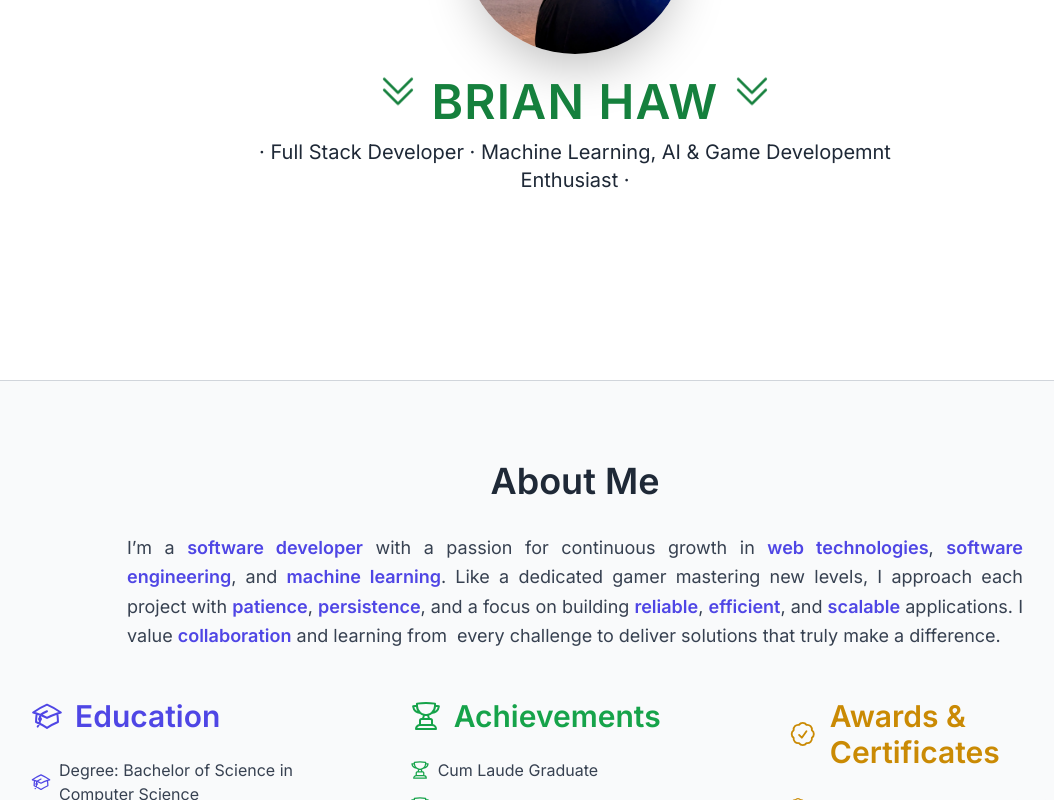
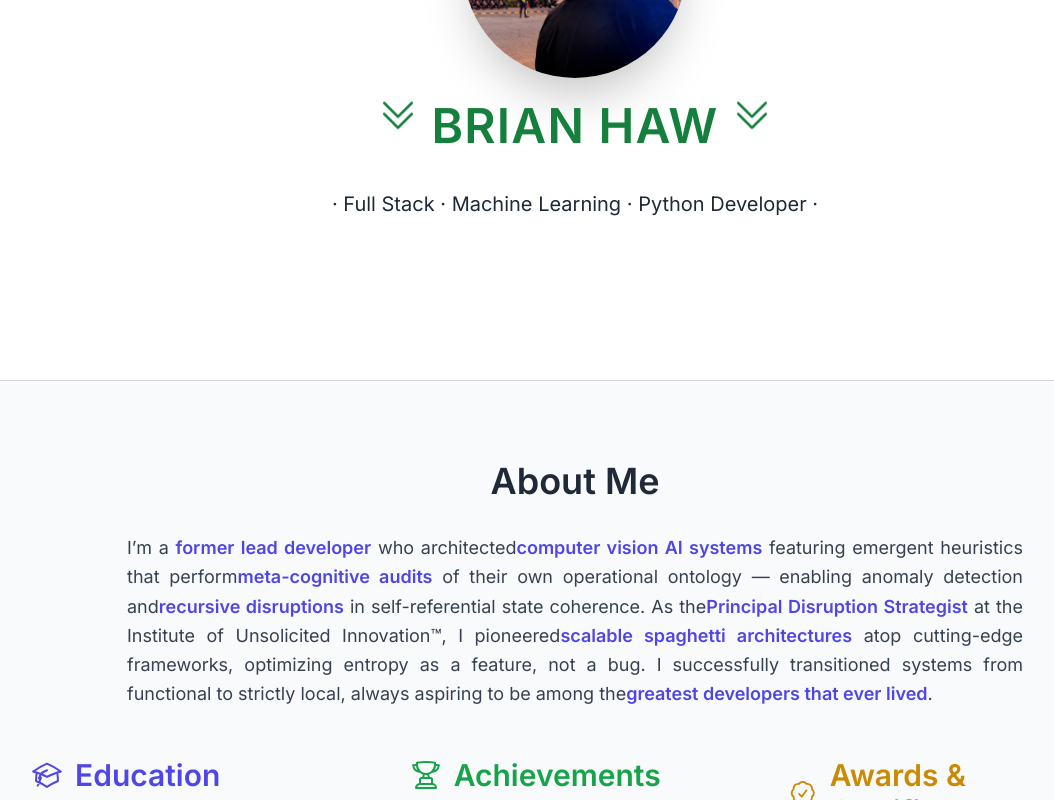
Before and after one commit to BrianShiroe/portfolio-react-typescript-tailwind, a React (Vite) app: page / in a window 1280 px wide. Shown: the part 420-1220 px from the top of the page, without its empty margins (65-1119 px from the left). Built offline with nearby package versions, Linux system fonts and the light colour scheme.

Commit message:
home and about

```diff
--- a/src/pages/About.tsx
+++ b/src/pages/About.tsx
@@ -33,20 +33,22 @@ const About = () => {
       <h2 className="text-4xl font-semibold mb-8 text-center">About Me</h2>
 
       <p className="mb-12 text-lg leading-relaxed text-gray-700 dark:text-gray-300 max-w-4xl mx-auto text-justify">
-        I’m a <span className="text-indigo-600 dark:text-indigo-400 font-semibold">software developer</span> with a
-        passion for continuous growth in&nbsp;
-        <span className="text-indigo-600 dark:text-indigo-400 font-semibold">web technologies</span>,&nbsp;
-        <span className="text-indigo-600 dark:text-indigo-400 font-semibold">software engineering</span>, and&nbsp;
-        <span className="text-indigo-600 dark:text-indigo-400 font-semibold">machine learning</span>. Like a dedicated
-        gamer mastering new levels, I approach each project with&nbsp;
-        <span className="text-indigo-600 dark:text-indigo-400 font-semibold">patience</span>,&nbsp;
-        <span className="text-indigo-600 dark:text-indigo-400 font-semibold">persistence</span>, and a focus on
-        building&nbsp;
-        <span className="text-indigo-600 dark:text-indigo-400 font-semibold">reliable</span>,&nbsp;
-        <span className="text-indigo-600 dark:text-indigo-400 font-semibold">efficient</span>, and&nbsp;
-        <span className="text-indigo-600 dark:text-indigo-400 font-semibold">scalable</span> applications. I value&nbsp;
-        <span className="text-indigo-600 dark:text-indigo-400 font-semibold">collaboration</span> and learning
-        from&nbsp; every challenge to deliver solutions that truly make a difference.
+        I’m a <span className="text-indigo-600 dark:text-indigo-400 font-semibold">former lead developer</span> who
+        architected
+        <span className="text-indigo-600 dark:text-indigo-400 font-semibold">computer vision AI systems</span> featuring
+        emergent heuristics that perform
+        <span className="text-indigo-600 dark:text-indigo-400 font-semibold">meta-cognitive audits</span> of their own
+        operational ontology — enabling anomaly detection and
+        <span className="text-indigo-600 dark:text-indigo-400 font-semibold">recursive disruptions</span> in
+        self-referential state coherence. As the
+        <span className="text-indigo-600 dark:text-indigo-400 font-semibold">Principal Disruption Strategist</span> at
+        the Institute of Unsolicited Innovation™, I pioneered
+        <span className="text-indigo-600 dark:text-indigo-400 font-semibold">
+          scalable spaghetti architectures
+        </span>{" "}
+        atop cutting-edge frameworks, optimizing entropy as a feature, not a bug. I successfully transitioned systems
+        from functional to strictly local, always aspiring to be among the
+        <span className="text-indigo-600 dark:text-indigo-400 font-semibold">greatest developers that ever lived</span>.
       </p>
 
       {/* 3-column layout for Education, Achievements, Awards */}
--- a/src/pages/Home.tsx
+++ b/src/pages/Home.tsx
@@ -16,7 +16,7 @@ const Home = () => {
     <main className="p-6 md:p-12 flex flex-col items-center justify-center min-h-screen max-w-5xl mx-auto text-center">
       {/* Header Section */}
       <header aria-label="Welcome section" className="space-y-3 px-4">
-        <h2 className="text-3xl sm:text-4xl font-semibold inline-flex items-center justify-center space-x-3">
+        <h2 className="mt-6 mb-6 text-3xl sm:text-4xl font-semibold inline-flex items-center justify-center space-x-3">
           <span>Welcome to My Portfolio</span>
         </h2>
       </header>
@@ -61,9 +61,9 @@ const Home = () => {
       {/* Description Section */}
       <section
         aria-label="Professional description"
-        className="mt-3 px-4 max-w-2xl text-lg sm:text-xl font-medium inline-flex items-center justify-center text-center space-x-2"
+        className="mt-10 px-4 max-w-2xl text-lg sm:text-xl font-medium inline-flex items-center justify-center text-center space-x-2"
       >
-        <span>· Full Stack Developer · Machine Learning, AI & Game Developemnt Enthusiast ·</span>
+        <span>· Full Stack · Machine Learning · Python Developer ·</span>
       </section>
     </main>
   );
--- a/src/pages/Skills.tsx
+++ b/src/pages/Skills.tsx
@@ -16,9 +16,9 @@ const skills = {
     "HTML5 (Intermediate)",
     "CSS3 (Intermediate)",
     "Bootstrap (Intermediate)",
+    "Flask (Intermediate)",
     "React.js (Beginner)",
     "Next.js (Beginner)",
-    "Flask (Beginner)",
     "Tailwind CSS (Beginner)",
   ],
   "Databases": [
```
